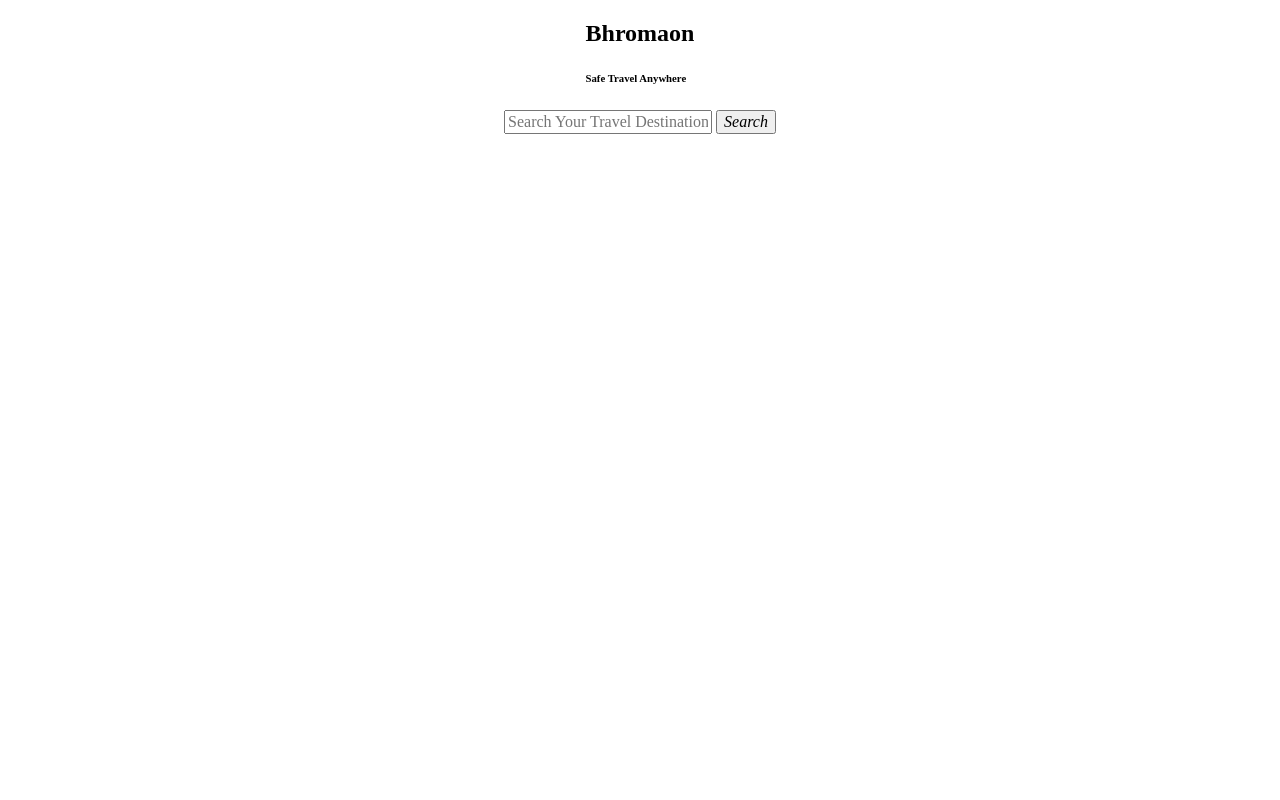
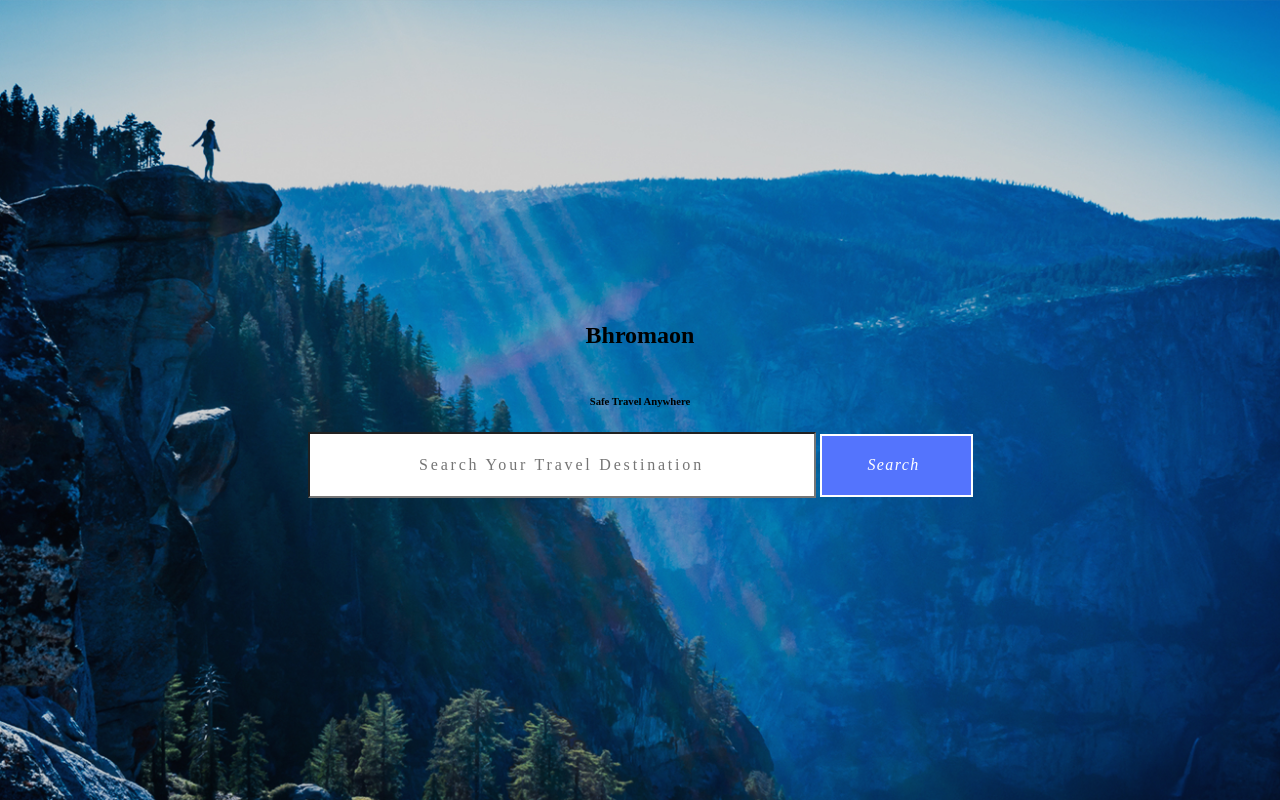
Before and after one commit to Chali96/SkillsTestProject, a plain HTML site: page index.html in a window 1280 px wide. Drawn offline with Linux system fonts and the light colour scheme.

Commit message:
background image added to section 1

```diff
--- a/index.html
+++ b/index.html
@@ -5,14 +5,14 @@
     <meta http-equiv="X-UA-Compatible" content="IE=edge">
     <meta name="viewport" content="width=device-width, initial-scale=1.0">
     <link rel="stylesheet" href="/styles/normalize.css">
-    <link rel="stylesheet" href="/styles/styles-dist.css">
+    <link rel="stylesheet" href="/styles/styles.css">
     <link rel="icon" type="./images/hea" href="./images/heart.svg">
     <title>Skills Test</title>
 </head>
 <body>
  <!--Section 1-->
     <section>
-       <div class="content-container-1">
+       <div class="content-container section1">
         <div class="titel-container">
             <h2>Bhromaon</h2>
             <h6>Safe Travel Anywhere</h6>
@@ -31,28 +31,28 @@
 
  <!--Section 2-->
     <section>
-        <div class="content-container-2">
+        <div class="content-container section2">
 
         </div>
     </section>
 
  <!--Section 3-->
     <section>
-        <div class="content-container-3">
+        <div class="content-container section3">
 
         </div>
     </section>
 
  <!--Section 4-->
     <section>
-        <div class="content-container-4">
+        <div class="content-container section4">
 
         </div>
     </section>
 
  <!--Section 5-->
     <section>
-        <div class="content-container-5">
+        <div class="content-container section5">
 
         </div>
     </section>
--- a/styles/styles-dist.css
+++ b/styles/styles-dist.css
@@ -1 +1 @@
-.content-container-1{display:-webkit-box;display:-ms-flexbox;display:flex;-webkit-box-pack:center;-ms-flex-pack:center;justify-content:center;-webkit-box-align:center;-ms-flex-align:center;align-items:center;-webkit-box-orient:vertical;-webkit-box-direction:normal;-ms-flex-direction:column;flex-direction:column}
+.content-container{display:-webkit-box;display:-ms-flexbox;display:flex;-webkit-box-pack:center;-ms-flex-pack:center;justify-content:center;-webkit-box-align:center;-ms-flex-align:center;align-items:center;-webkit-box-orient:vertical;-webkit-box-direction:normal;-ms-flex-direction:column;flex-direction:column}
--- a/styles/styles.css
+++ b/styles/styles.css
@@ -1,6 +1,51 @@
-.content-container-1{
+.content-container{
     display: flex;
     justify-content: center;
     align-items: center;
     flex-direction: column;
 }
+
+.section1{
+    background-image: url(/images/image\ 1.jpg);
+    background-size: cover;
+    background-position: center;
+    background-repeat: no-repeat;
+    height: 100vh;
+}
+
+.titel-container{
+    display: flex;
+    justify-content: center;
+    align-items: center;
+    flex-direction: column;
+}
+
+input[type="text"] {
+    width: 500px;
+height: 60px;
+left: 2px;
+top: 2px;
+background: #FFFFFF;
+align-items: center;
+text-align: center;
+letter-spacing: 2.8px;
+
+color: #999999;
+  }
+
+  button[type="submit"] {
+    box-sizing: border-box;
+    width: 153px;
+    height: 63px;
+    left: 500px;
+    top: 0px;
+    background: #5474FD;
+    border: 2px solid #FFFFFF;
+    color: #FFFFFF;
+    letter-spacing: 1.4px;
+
+  }
+
+  button[type="submit"] i {
+    margin-right: 5px;
+  }
```
